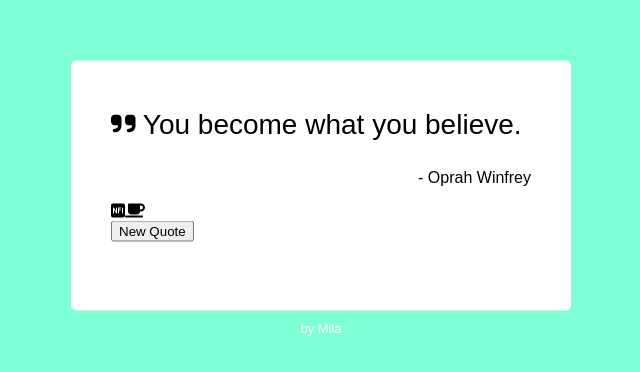
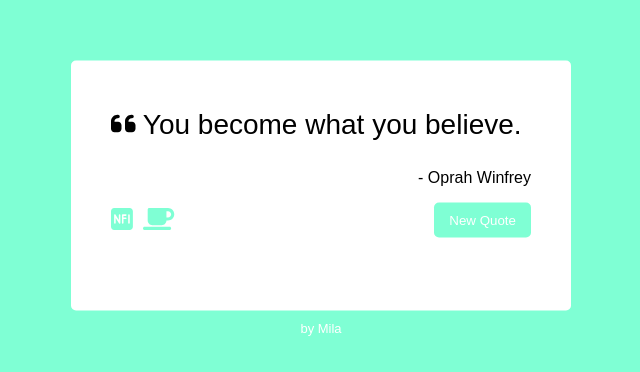
Before and after one commit to LyudmilaNevedomskaya/Random-Quote-Machine, a React (Create React App) app: page / in a window 1280 px wide. Shown: the part 202-574 px from the top of the page, without its empty margins (319-959 px from the left). Built offline with nearby package versions, Linux system fonts and the light colour scheme.

Commit message:
box elements and styles added

```diff
--- a/public/index.html
+++ b/public/index.html
@@ -39,5 +39,7 @@
       To begin the development, run `npm start` or `yarn start`.
       To create a production bundle, use `npm run build` or `yarn build`.
     -->
+    <!-- TESTS For Applicaton uncomment when needed -->
+    <!-- <script src="https://cdn.freecodecamp.org/testable-projects-fcc/v1/bundle.js"></script> -->
   </body>
 </html>
--- a/src/App.css
+++ b/src/App.css
@@ -34,6 +34,28 @@ body {
   font-weight: 400;
   text-align: end;
 }
+.social-container {
+  display: flex;
+  gap: 10px;
+}
+.social-button-container {
+  display: flex;
+  justify-content: space-between;
+  align-items: center;
+}
+.social-button-container a {
+  text-decoration: none;
+  color: aquamarine;
+  font-size: 25px;
+}
+#new-quote {
+  padding: 10px 15px;
+  border: none;
+  cursor: pointer;
+  border-radius: 5px;
+  color: var(--white);
+  background-color: aquamarine;
+}
 span {
   color: var(--white);
   margin-top: 10px;
--- a/src/App.js
+++ b/src/App.js
@@ -1,6 +1,6 @@
 import { useState } from 'react';
 import { FontAwesomeIcon } from '@fortawesome/react-fontawesome';
-import { faCoffee, faSquareNfi, faQuoteRight } from '@fortawesome/free-solid-svg-icons'
+import { faCoffee, faSquareNfi, faQuoteLeft } from '@fortawesome/free-solid-svg-icons'
 import './App.css';
 
 function App() {
@@ -10,14 +10,16 @@ function App() {
   })
   return (
     <main className='main-container'>
-      <div id='quote-box' className="App">
-        <p id='text'><FontAwesomeIcon icon={faQuoteRight} /> {quote.content}</p>
+      <div id='quote-box'>
+        <p id='text'><FontAwesomeIcon icon={faQuoteLeft} /> {quote.content}</p>
         <p id='author'>- {quote.author}</p>
-        <div>
-          <a><FontAwesomeIcon icon={faSquareNfi} /></a>
-          <a><FontAwesomeIcon icon={faCoffee} /></a>
+        <div className='social-button-container'>
+          <div className='social-container'>
+            <a id='tweet-quote' href='https://twitter.com/intent/tweet' target="_blank" ><FontAwesomeIcon icon={faSquareNfi} /></a>
+            <a href='https://twitter.com/intent/tweet' target="_blank"><FontAwesomeIcon icon={faCoffee} /></a>
+          </div>
+          <button id='new-quote'>New Quote</button>
         </div>
-        <button id='new-quote'>New Quote</button>
       </div>
       <span>by Mila</span>
     </main>
```
